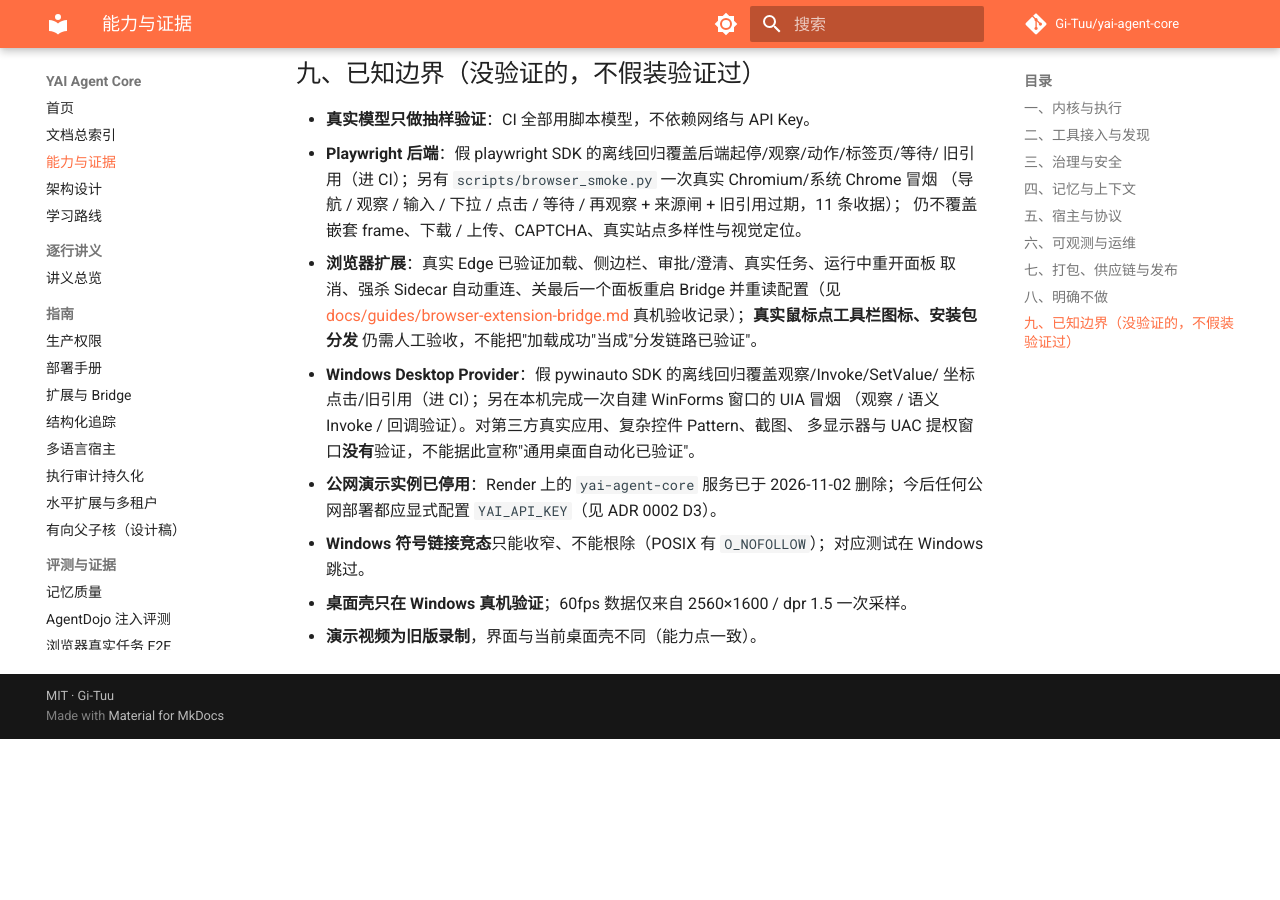
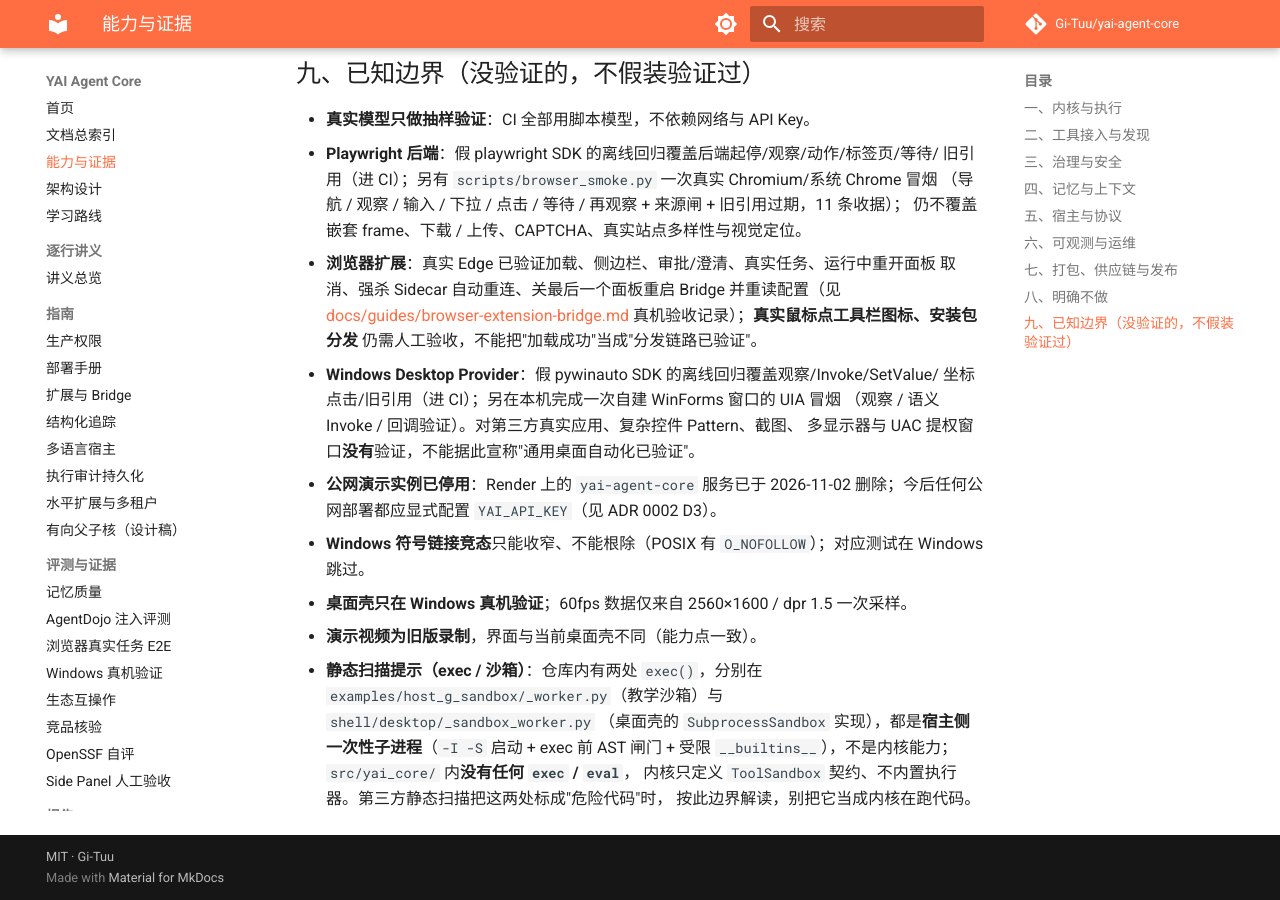
Before and after one commit to Gi-Tuu/yai-agent-core, an MkDocs documentation site: the page built from docs/IMPLEMENTATION_STATUS.md, in a window 1280 px wide and 900 px high, scrolled down 9345 px. Built offline with MkDocs 1.6.1 and Material for MkDocs 9.7.7, drawn with Linux system fonts in a browser that asks for light colours; comment, search, counter and statistics services are not loaded; before the commit the page ends 10084 px from its top, so only the background shows below that.

Commit message:
docs: 补充静态扫描边界说明（exec 只在宿主侧沙箱 worker）
- 记录 MCP Observatory 的静态扫描提示与边界：仓库两处 exec() 分别在
  examples/host_g_sandbox/_worker.py 与 shell/desktop/_sandbox_worker.py，
  都是宿主侧一次性子进程（-I -S + AST 闸门 + 受限内置）
- 明确 src/yai_core/ 零 exec/eval，内核只定义 ToolSandbox 契约、不内置执行器
- CHANGELOG [Unreleased] 同步

```diff
--- a/docs/IMPLEMENTATION_STATUS.md
+++ b/docs/IMPLEMENTATION_STATUS.md
@@ -145,3 +145,9 @@
 - **Windows 符号链接竞态**只能收窄、不能根除（POSIX 有 `O_NOFOLLOW`）；对应测试在 Windows 跳过。
 - **桌面壳只在 Windows 真机验证**；60fps 数据仅来自 2560×1600 / dpr 1.5 一次采样。
 - **演示视频为旧版录制**，界面与当前桌面壳不同（能力点一致）。
+- **静态扫描提示（exec / 沙箱）**：仓库内有两处 `exec()`，分别在
+  `examples/host_g_sandbox/_worker.py`（教学沙箱）与 `shell/desktop/_sandbox_worker.py`
+  （桌面壳的 `SubprocessSandbox` 实现），都是**宿主侧一次性子进程**（`-I -S` 启动 + exec 前
+  AST 闸门 + 受限 `__builtins__`），不是内核能力；`src/yai_core/` 内**没有任何 `exec` / `eval`**，
+  内核只定义 `ToolSandbox` 契约、不内置执行器。第三方静态扫描把这两处标成"危险代码"时，
+  按此边界解读，别把它当成内核在跑代码。
```
Also changed, not shown: CHANGELOG.md (+8 -0 lines).
